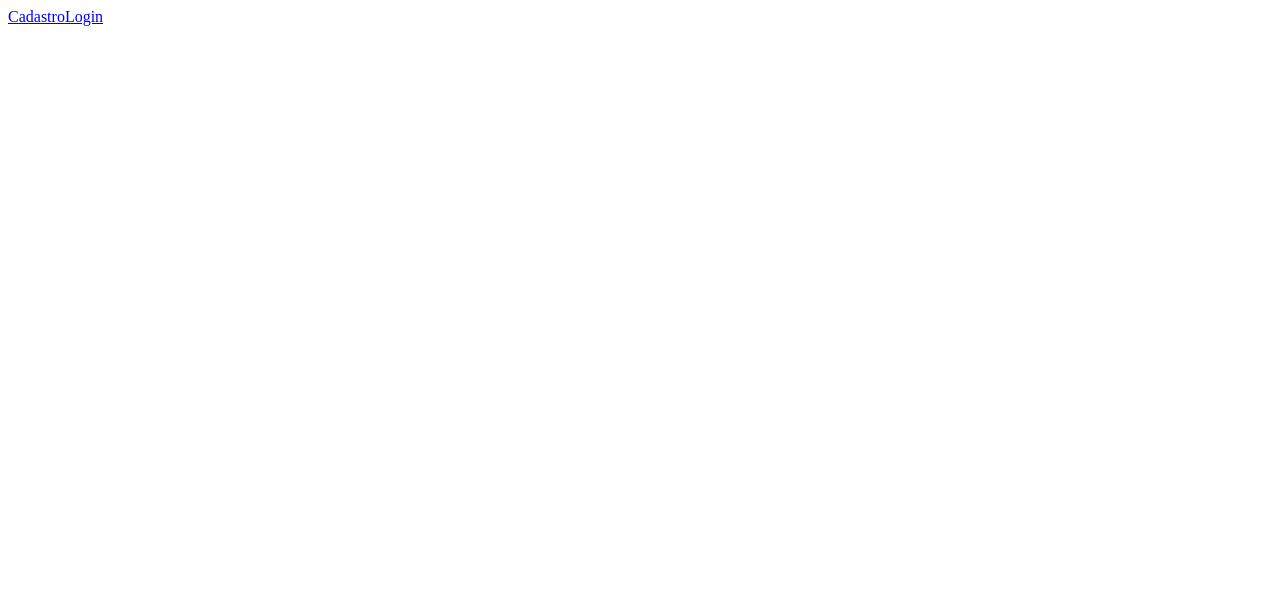
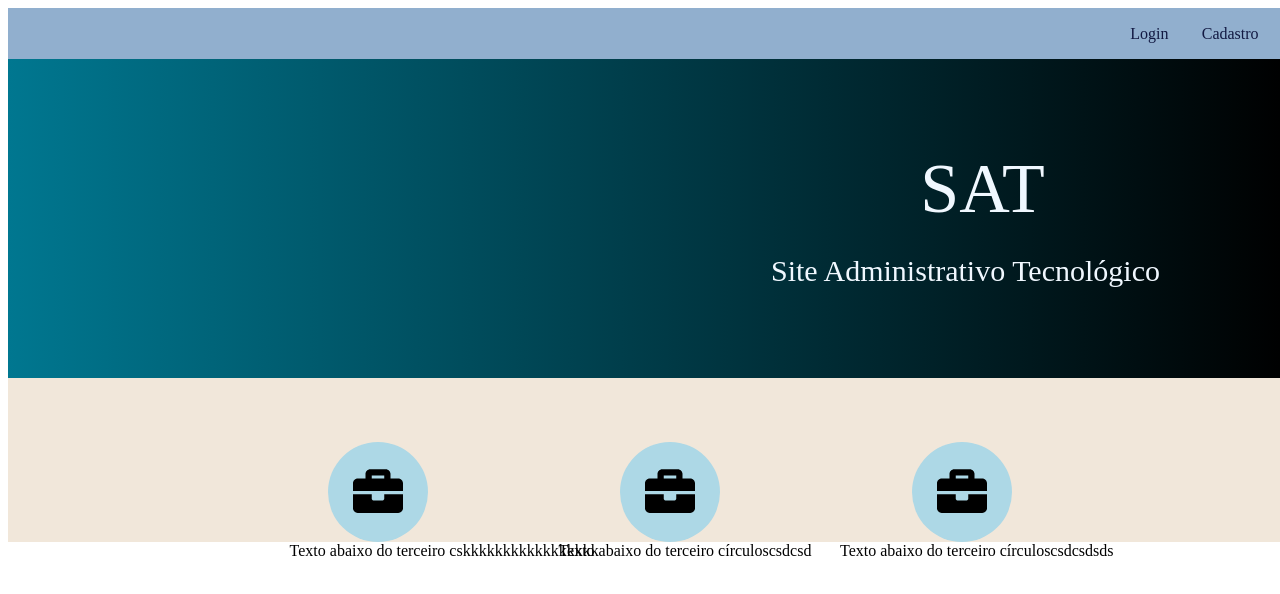
Before and after one commit to luisciaramicoli/tccluis, a React (Vite) app: page / in a window 1280 px wide. Shown: the top 594 px of the page. Built offline with nearby package versions, Linux system fonts and the light colour scheme.

Commit message:
atualizações no código da página principal

```diff
--- a/src/components/pages/Home/home.jsx
+++ b/src/components/pages/Home/home.jsx
@@ -1,13 +1,62 @@
 import React from 'react';
 import { BrowserRouter as Router, Routes, Route, Link } from 'react-router-dom';
-import './home.module.css';
+import styles from './home.module.css';
+import { FaBriefcase } from "react-icons/fa";
 
 function Home() {
   return (
-   <div className='fundo'>
-    <Link to = "/cadastro">Cadastro</Link>
-    <Link to = "/login">Login</Link>
-   </div>
+    <div className={styles.fundo}>
+      <header className={styles.cabecalho}>
+        <Link to="/cadastro"><div className={styles.link}>Cadastro</div></Link>
+        <Link to="/login"> <div className={styles.link}>Login</div></Link>
+      </header>
+
+      <div className={styles.page1}>
+        <div className={styles.titulo}>
+          SAT
+        </div>
+        <div className={styles.baixoTitulo}>
+          Site Administrativo Tecnológico
+        </div>
+      </div>
+
+      <div className={styles.topicos}>
+        <div className={styles.topico1}>
+          <div className={styles.circulo}>
+            <i className={styles.icone}><FaBriefcase /></i>
+          </div>
+
+        </div>
+
+
+        <div className={styles.topico2}>
+          <div className={styles.circulo}>
+            <i className={styles.icone}><FaBriefcase /></i>
+          </div>
+
+        </div>
+
+        <div className={styles.topico3}>
+          <div className={styles.circulo}>
+            <i className={styles.icone}><FaBriefcase /></i>
+          </div>
+
+        </div>
+      </div>
+
+      <div className={styles.textos}>
+        <div className={styles.textoTopico1}>
+          Texto abaixo do terceiro cskkkkkkkkkkkkkkkkk
+        </div>
+        <div className={styles.textoTopico2}>
+          Texto abaixo do terceiro círculoscsdcsd
+        </div>
+        <div className={styles.textoTopico3}>
+          Texto abaixo do terceiro círculoscsdcsdsds
+        </div>
+      </div>
+
+    </div>
   );
 }
 
--- a/src/components/pages/Home/home.module.css
+++ b/src/components/pages/Home/home.module.css
@@ -1,3 +1,107 @@
-.fundo{
-    background-color: rgb(158, 125, 84);
+.fundo {
+    background-color: rgb(241, 231, 218);
 }
+
+.page1 {
+    background: rgb(0, 119, 144);
+    background: linear-gradient(90deg, rgba(0, 119, 144, 1) 0%, rgba(0, 0, 0, 1) 100%, rgba(6, 174, 209, 1) 108%);
+    width: 100%;
+    padding-bottom: 7%;
+}
+
+.cabecalho {
+    background-color: rgb(145, 175, 206);
+    padding-bottom: 4%;
+    text-align: right;
+}
+
+.link {
+    float: right;
+    text-decoration: none;
+    margin-top: 1%;
+    margin-right: 2%;
+    color: rgb(18, 25, 66);
+    border-radius: 10%;
+    padding: 0.3%;
+
+}
+
+.link:hover {
+    background-color: rgb(173, 193, 206);
+}
+
+.titulo {
+    color: aliceblue;
+    text-align: right;
+    padding-right: 19%;
+    padding-top: 7%;
+    font-size: 70px;
+}
+
+.baixoTitulo {
+    color: aliceblue;
+    text-align: right;
+    padding-right: 10%;
+    padding-top: 2%;
+    font-size: 30px;
+}
+
+.topico1 {
+    padding-left: 25%;
+    padding-top: 5%;
+
+
+}
+.topico2 {
+    padding-left: 15%;
+    padding-top: 5%;
+
+}
+.topico3 {
+    padding-left: 15%;
+    padding-top: 5%;
+
+}
+
+.circulo {
+    background-color: lightblue;
+    border-radius: 50%;
+    width: 100px;
+    height: 100px;
+}
+
+.icone {
+    display: flex;
+    justify-content: center;
+    align-items: center;
+    font-size: 50px;
+    padding-top: 24%;
+}
+.textoTopico1{
+  white-space: "normal";
+  padding-left: 22%;
+  position: absolute;
+
+
+}
+.textoTopico2{
+    white-space: "normal";
+    padding-bottom: 10px;
+    margin-left: 43%;
+    position: absolute;
+
+  }
+  .textoTopico3{
+    white-space: "normal";
+    padding-bottom: 10px;
+    padding-left: 65%;
+    position: absolute;
+  }
+.topicos{
+    display: flex;
+}
+.textos{
+    display: flex;
+    justify-content: space-between;
+
+}
```
